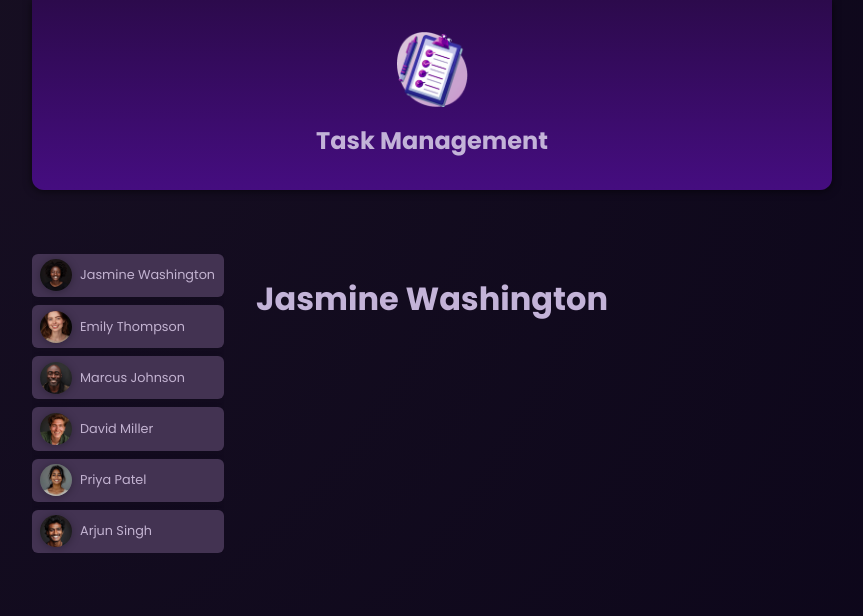
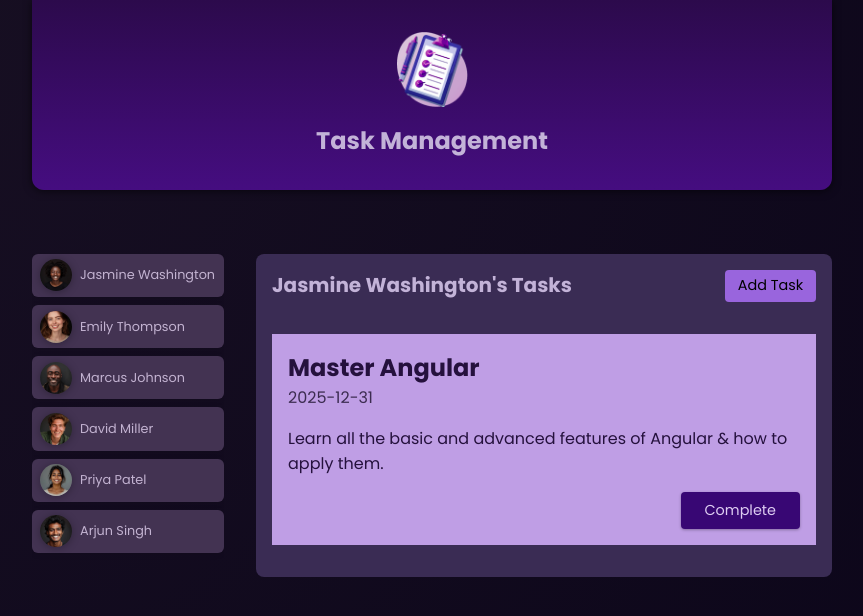
Before and after one commit to dhruthinooka/angular, an Angular app: page / in a window 1280 px wide. Both pictures are taken after a click on the button "Jasmine Washington". Shown: the top 616 px of the page, without its empty margins (208-1071 px from the left). Built offline with nearby package versions, Linux system fonts and the light colour scheme.

Commit message:
Outputting Task data in Task Component

```diff
--- a/src/app/app.html
+++ b/src/app/app.html
@@ -12,7 +12,7 @@
   </ul>
 
   @if (selectedUser) {
-    <app-tasks [name]="selectedUser.name"/>
+    <app-tasks [userId]="selectedUser.id" [name]="selectedUser.name"/>
   } @else {
       <p id="fallback">Select a user to see their tasks!</p>
   }
--- /dev/null
+++ b/src/app/tasks/task/task.css
@@ -0,0 +1,37 @@
+article {
+  padding: 1rem;
+  color: #25113d;
+  background-color: #bf9ee5;
+}
+
+h2 {
+  margin: 0;
+}
+
+time {
+  color: #3c2c50;
+}
+
+.actions {
+  text-align: right;
+  margin: 0;
+}
+
+.actions button {
+  font: inherit;
+  font-size: 0.9rem;
+  cursor: pointer;
+  background-color: #380774;
+  color: #decdf2;
+  border-radius: 4px;
+  padding: 0.5rem 1.5rem;
+  border: none;
+  box-shadow: 0 1px 3px rgba(0, 0, 0, 0.3);
+  transition: all 0.3s ease;
+}
+
+.actions button:hover,
+.actions button:active {
+  background-color: #4a0774;
+  box-shadow: 0 1px 6px rgba(0, 0, 0, 0.3);
+}
--- /dev/null
+++ b/src/app/tasks/task/task.html
@@ -0,0 +1,8 @@
+<article>
+  <h2>{{ task.title }}</h2>
+  <time>{{ task.dueDate }}</time>
+  <p>{{ task.summary }}</p>
+  <p class="actions">
+    <button>Complete</button>
+  </p>
+</article>
--- /dev/null
+++ b/src/app/tasks/task/task.ts
@@ -0,0 +1,18 @@
+import {Component, Input} from '@angular/core';
+
+interface TaskInterface {
+  id: string;
+  userId: string;
+  title: string;
+  summary: string;
+  dueDate: string;
+}
+@Component({
+  selector: 'app-task',
+  imports: [],
+  templateUrl: './task.html',
+  styleUrl: './task.css'
+})
+export class Task {
+  @Input({ required: true }) task!: TaskInterface;
+}
--- a/src/app/tasks/tasks.css
+++ b/src/app/tasks/tasks.css
@@ -0,0 +1,63 @@
+#tasks {
+  padding: 1rem;
+  border-radius: 8px;
+  max-height: 60vh;
+  overflow: auto;
+  background-color: #3a2c54;
+}
+
+header {
+  display: flex;
+  justify-content: space-between;
+  align-items: flex-start;
+  margin-bottom: 2rem;
+  gap: 1rem;
+}
+
+h2 {
+  margin: 0;
+  font-size: 0.9rem;
+  width: 60%;
+  text-wrap: balance;
+}
+
+menu {
+  margin: 0;
+  padding: 0;
+}
+
+menu button {
+  font: inherit;
+  cursor: pointer;
+  background-color: #9965dd;
+  border-radius: 4px;
+  border: none;
+  padding: 0.35rem 0.8rem;
+  font-size: 0.9rem;
+}
+
+menu button:hover,
+menu button:active {
+  background-color: #a565dd
+}
+
+ul {
+  list-style: none;
+  margin: 1rem 0;
+  padding: 0;
+  display: flex;
+  flex-direction: column;
+  gap: 1rem;
+  max-height: 50vh;
+  overflow: auto;
+}
+
+@media (min-width: 768px) {
+  h2 {
+    font-size: 1.25rem;
+  }
+
+  menu {
+    width: auto;
+  }
+}
--- a/src/app/tasks/tasks.html
+++ b/src/app/tasks/tasks.html
@@ -1 +1,16 @@
-<h1>{{ name }}</h1>
+<section id="tasks">
+  <header>
+    <h2>{{ name }}'s Tasks</h2>
+    <menu>
+      <button>Add Task</button>
+    </menu>
+  </header>
+  <ul>
+    @for (task of selectedUserTasks; track task.id) {
+      <li>
+        <app-task [task]="task"/>
+      </li>
+    }
+
+  </ul>
+</section>
--- a/src/app/tasks/tasks.ts
+++ b/src/app/tasks/tasks.ts
@@ -1,11 +1,43 @@
 import { Component, Input } from '@angular/core';
+import {Task} from './task/task';
 
 @Component({
   selector: 'app-tasks',
-  imports: [],
+  imports: [
+    Task
+  ],
   templateUrl: './tasks.html',
   styleUrl: './tasks.css'
 })
 export class Tasks {
-  @Input() name?: string;
+  @Input({ required: true }) userId!: string;
+  @Input({ required: true }) name!: string;
+  dummyTasks = [
+    {
+      id: 't1',
+      userId: 'u1',
+      title: 'Master Angular',
+      summary:
+        'Learn all the basic and advanced features of Angular & how to apply them.',
+      dueDate: '2025-12-31',
+    },
+    {
+      id: 't2',
+      userId: 'u3',
+      title: 'Build first prototype',
+      summary: 'Build a first prototype of the online shop website',
+      dueDate: '2024-05-31',
+    },
+    {
+      id: 't3',
+      userId: 'u3',
+      title: 'Prepare issue template',
+      summary:
+        'Prepare and describe an issue template which will help with project management',
+      dueDate: '2024-06-15',
+    },
+  ];
+  get selectedUserTasks() {
+    return this.dummyTasks.filter((task) => task.userId === this.userId);
+  }
 }
```
